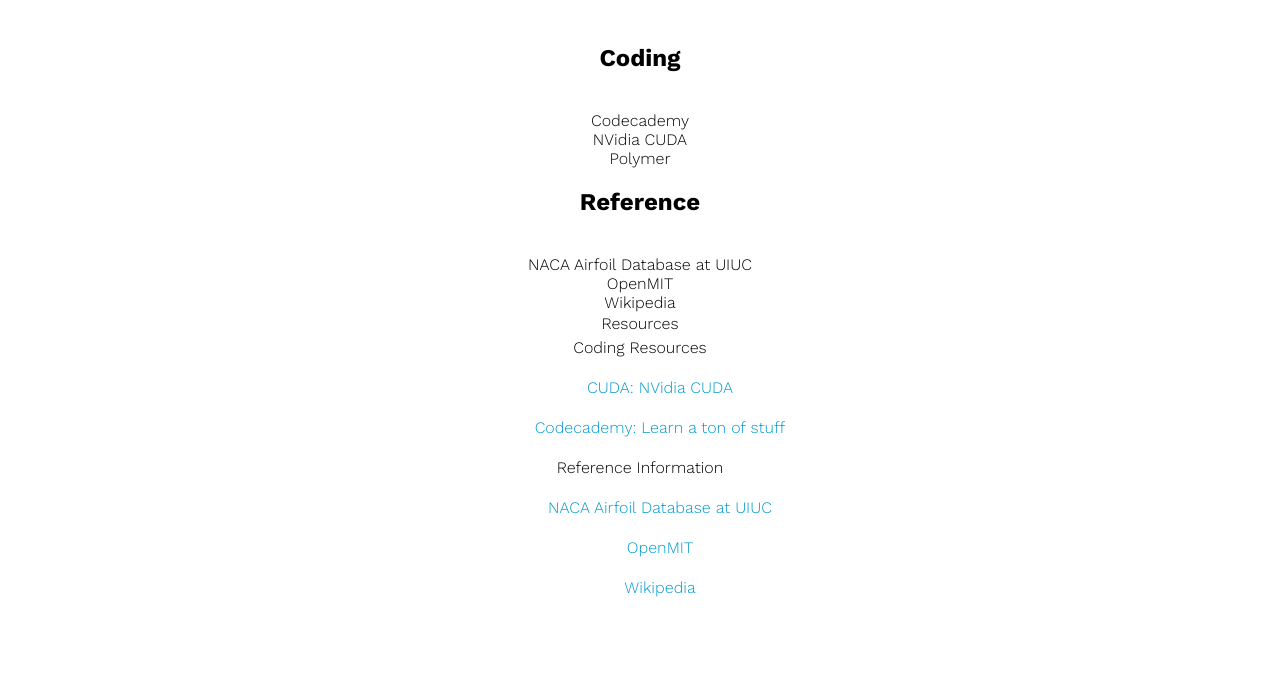
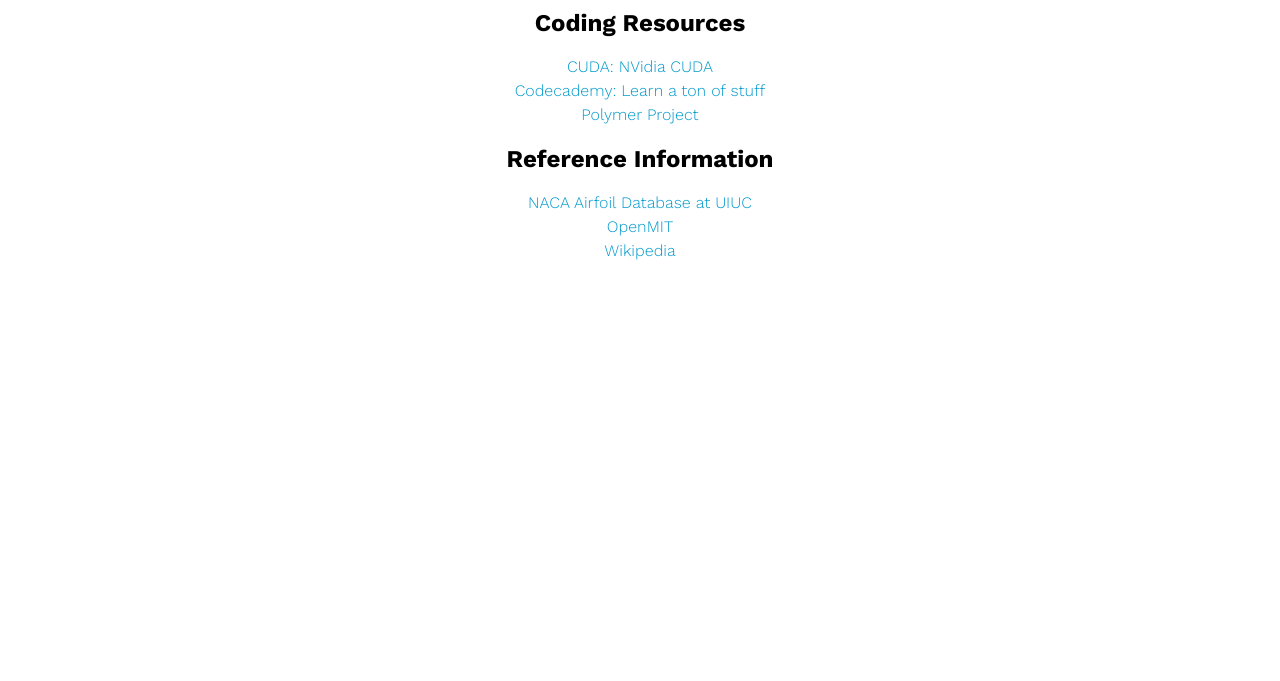
Before and after one commit to pkeutelian/pkeu-net, a website: page dev/resources.html in a window 1280 px wide. Shown: the part 119-800 px from the top of the page. Drawn offline with nearby package versions, Linux system fonts and the light colour scheme.

Commit message:
Issues:#9 Fixed Resources Page Content
Removed duplicate list information. Removed list code so the page flows more cleanly. Added missing hyperlinks to the code.

```diff
--- a/dev/resources.html
+++ b/dev/resources.html
@@ -25,35 +25,23 @@
 			<div class="paper-header">
 				<script src="http://www.pkeu.net/topmenu.js"></script>
 			</div>
-			<div>
-			<center><h1>Resources</h1><br>
-			<h2>Coding</h2><br>
-			Codecademy<br>
-			NVidia CUDA<br>
-			Polymer<p>
-
-			<h2>Reference</h2><br>
-			NACA Airfoil Database at UIUC<br>
-			OpenMIT<br>
-			Wikipedia<br></center>
-			</div>
-
-			<center>
+		<center>
 			<div class="fit normal-text refres" style="display:flex; justify-content:center; flex-direction:column">
-				<div class="title" id="resources-title">Resources</div>
-				<div class="subtitle" id="resources-code-title">Coding Resources</div>
+				<div class="title" id="resources-title"><h1>Resources</h1></div>
+				<div class="subtitle" id="resources-code-title"><h2>Coding Resources</h2></div>
 				<div id="resource-code-content">
 					<li class="refres">
-						<ul><a href="http://www.nvidia.com/object/cuda_home_new.html">CUDA: NVidia CUDA</a></ul>
-						<ul><a href="https://www.codecademy.com/">Codecademy: Learn a ton of stuff</a></ul>
+						<div><a href="http://www.nvidia.com/object/cuda_home_new.html">CUDA: NVidia CUDA</a></div>
+						<div><a href="https://www.codecademy.com/">Codecademy: Learn a ton of stuff</a></div>
+						<div><a href="https://www.polymer-project.org/">Polymer Project</a></div>
 					</li>
 				</div>
-				<div class="subtitle" id="resources-reference-title">Reference Information</div>
+				<div class="subtitle" id="resources-reference-title"><h2>Reference Information</h2></div>
 				<div id="resources-reference-content">
 					<li class="refres">
-						<ul><a href="http://m-selig.ae.illinois.edu/ads/coord_database.html">NACA Airfoil Database at UIUC</a></ul>
-						<ul><a href="http://ocw.mit.edu">OpenMIT</a></ul>
-						<ul><a href="https://www.wikipedia.org/">Wikipedia</a></ul>
+						<div><a href="http://m-selig.ae.illinois.edu/ads/coord_database.html">NACA Airfoil Database at UIUC</a></div>
+						<div><a href="http://ocw.mit.edu">OpenMIT</a></div>
+						<div><a href="https://www.wikipedia.org/">Wikipedia</a></div>
 					</li>
 				</div>
 			</div></center>
```
